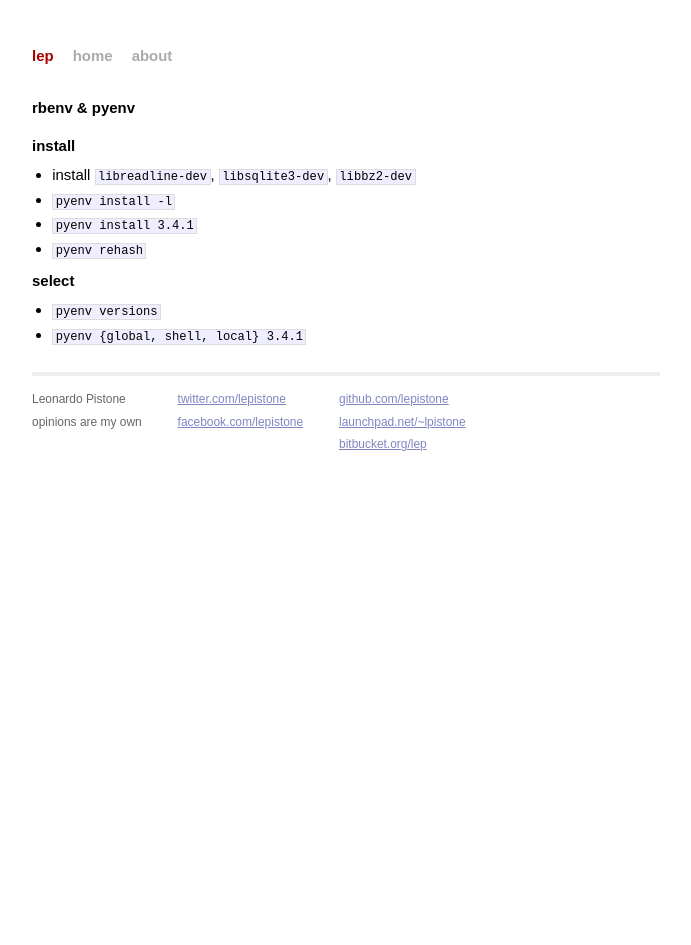
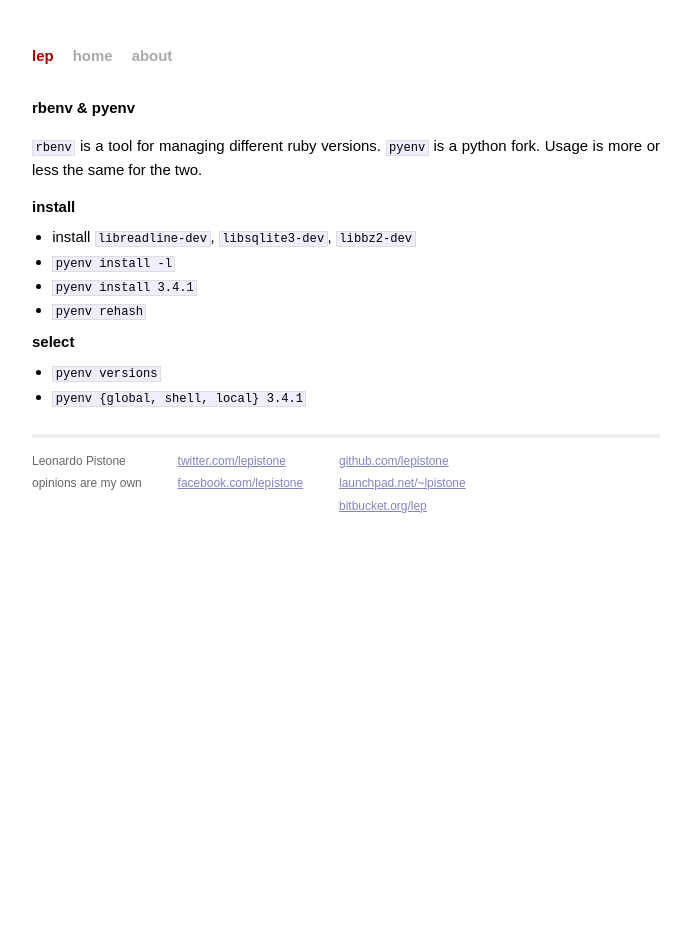
Before and after one commit to lepistone/lepistone.github.io, a Jekyll site: the page built from rbenv.md, in a window 1280 px wide. Shown: the whole page, without its empty margins (294-985 px from the left). Built offline with Jekyll 4.4.1, drawn with Linux system fonts in a browser that asks for light colours; Markdown is read by kramdown in place of the engine named in the settings.

Commit message:
rbenv intro

```diff
--- a/rbenv.md
+++ b/rbenv.md
@@ -2,6 +2,9 @@
 title: rbenv & pyenv
 layout: cheatsheet
 ---
+`rbenv` is a tool for managing different ruby versions. `pyenv` is a python
+fork. Usage is more or less the same for the two.
+
 ## install
 - install `libreadline-dev`, `libsqlite3-dev`, `libbz2-dev`
 - `pyenv install -l`
```
